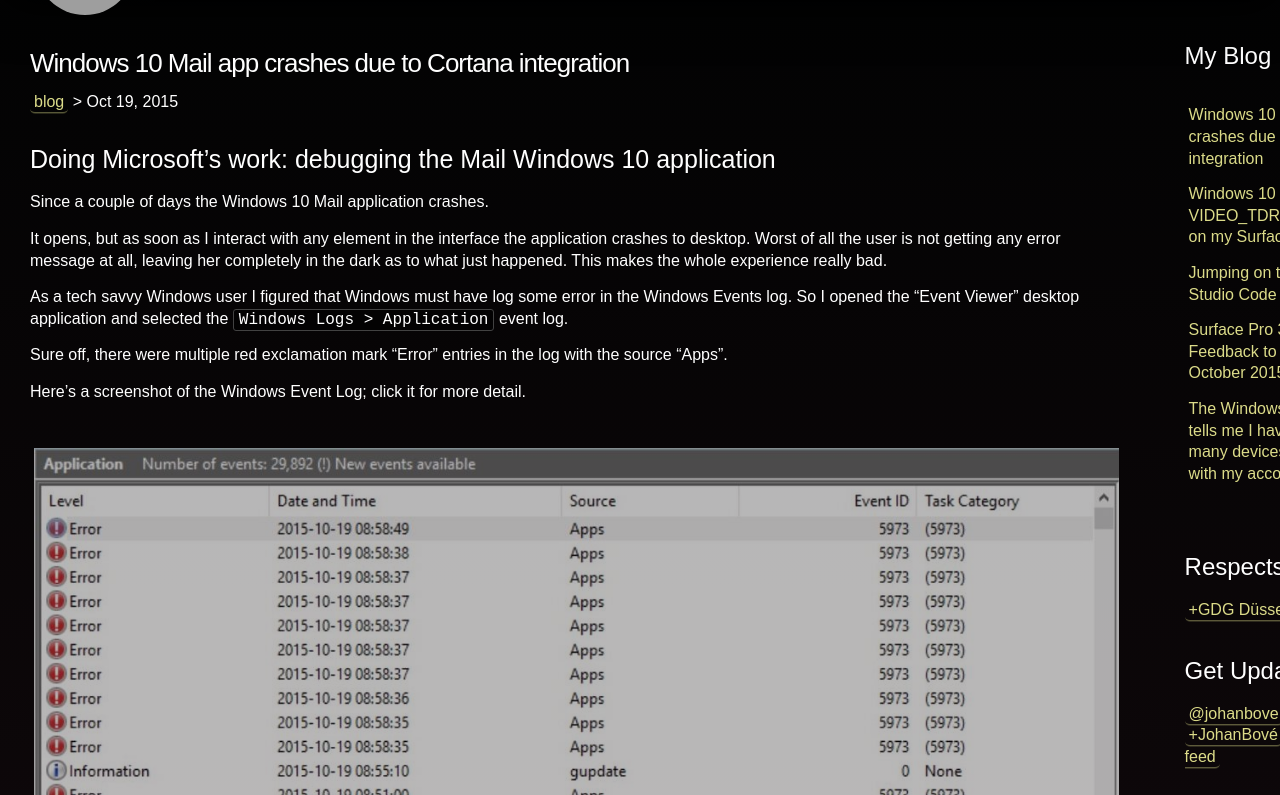
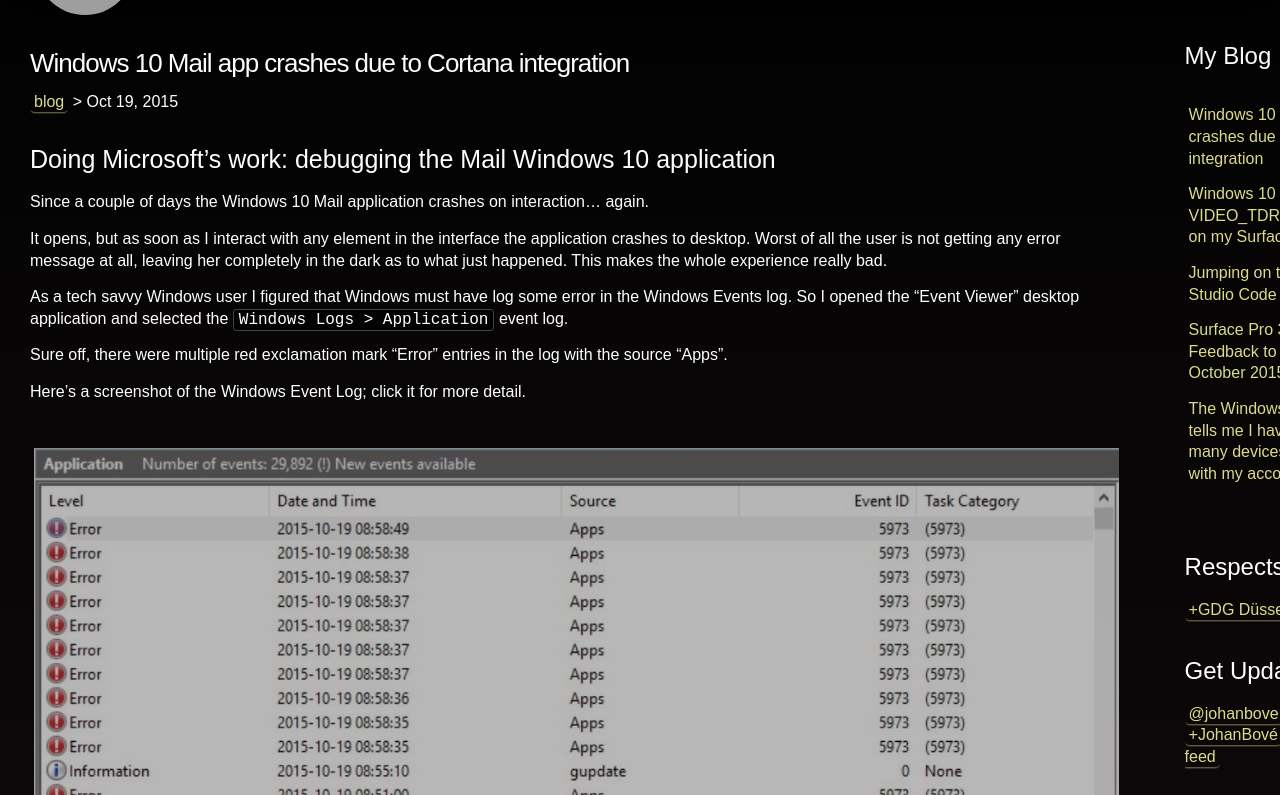
Before and after one commit to johanbove/johanbove.github.io, a Jekyll site: the page built from _posts/2015-10-19-windows10mailappcrashesduetocortana.md, in a window 1280 px wide and 900 px high, cut to the strip 105-900 px from the top of the window. Built offline with Jekyll 4.4.1, drawn with Linux system fonts in a browser that asks for light colours; comment, search, counter and statistics services are not loaded; grey boxes are pictures that could not be loaded.

Commit message:
Update post

```diff
--- a/_posts/2015-10-19-windows10mailappcrashesduetocortana.md
+++ b/_posts/2015-10-19-windows10mailappcrashesduetocortana.md
@@ -6,7 +6,7 @@
 
 ## Doing Microsoft's work: debugging the Mail Windows 10 application
 
-Since a couple of days the Windows 10 Mail application crashes.
+Since a couple of days the Windows 10 Mail application crashes on interaction... again.
 
 It opens, but as soon as I interact with any element in the interface the application crashes to desktop.
 Worst of all the user is not getting any error message at all, leaving her completely in the dark as to what just happened.
```
